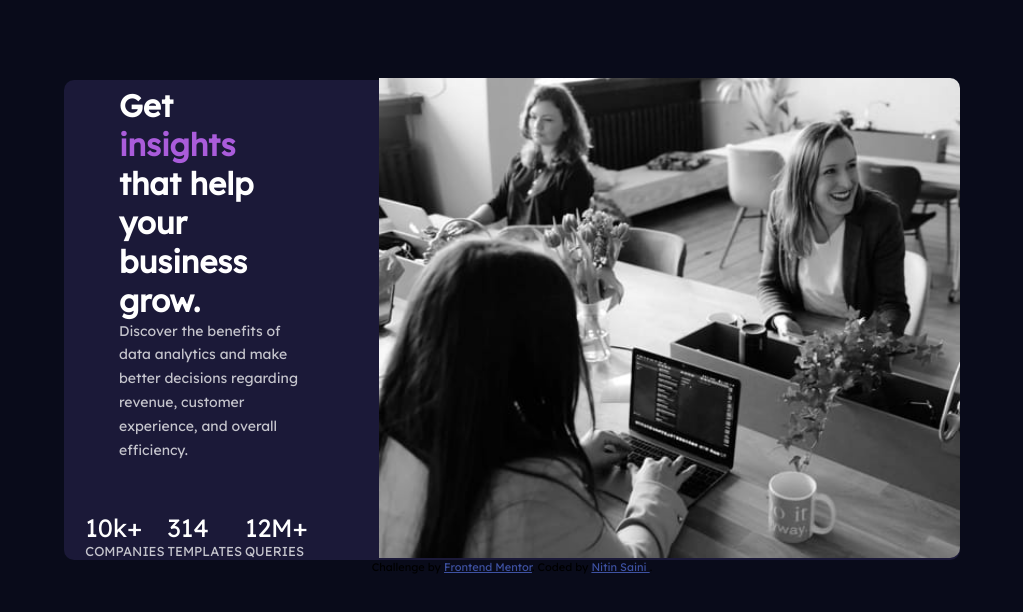
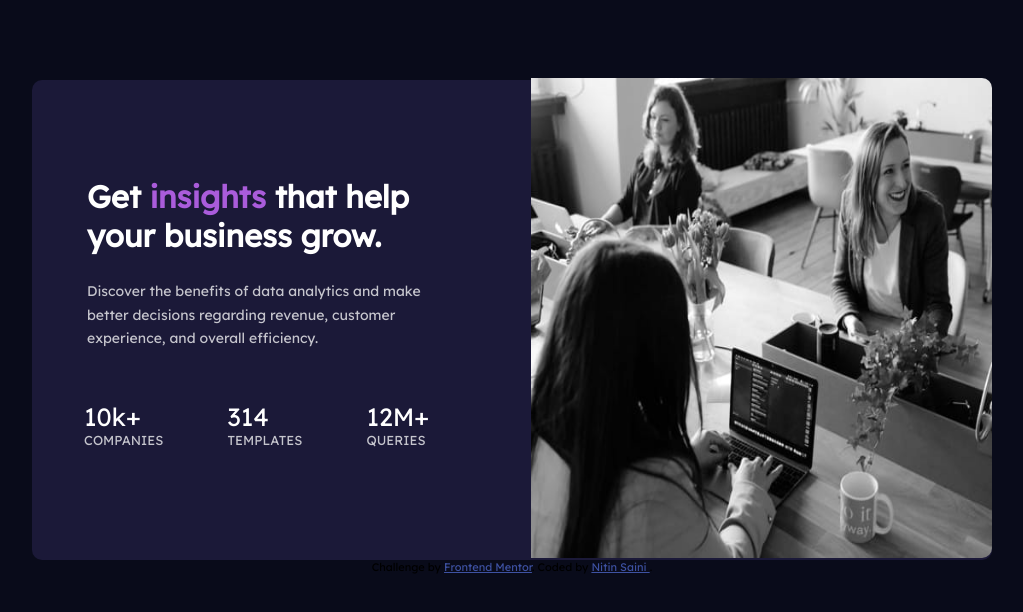
Before and after one commit to NitinSaini007/stats-preview-card-component-main, a plain HTML site: page index.html in a window 1280 px wide. Shown: the whole page, without its empty margins (128-1151 px from the left). Drawn offline with Linux system fonts and the light colour scheme.

Commit message:
Second Update

```diff
--- a/style.css
+++ b/style.css
@@ -19,14 +19,14 @@ body{
     display: flex;
     justify-content: center;
     align-items: center;
-    width: 70%;
+    width: 75%;
     height: 60vh;
     border-radius: 10px;
 }
 
 h1{
     color: hsl(0, 0%, 100%);
-    padding: 55px 100px 0px 55px;
+    padding: 35px 47px 25px 55px;
     font-size: 31px;
 }
 
@@ -48,6 +48,7 @@ h1{
     border-top-right-radius: 10px;
     border-bottom-right-radius: 10px;
     height: 60vh;
+    width: 36vw;
 }
 
 .violet{
```
